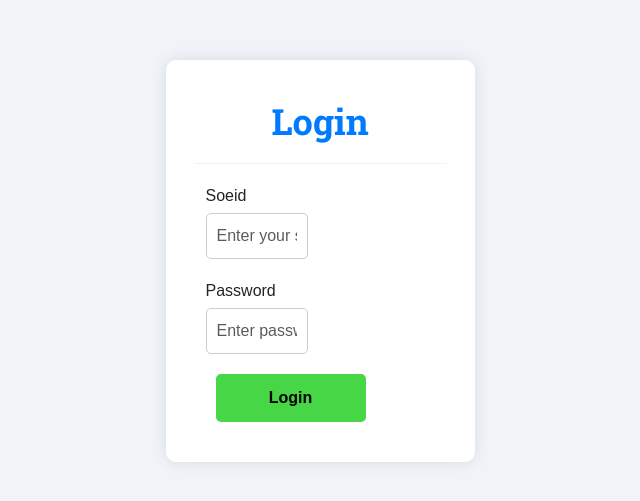
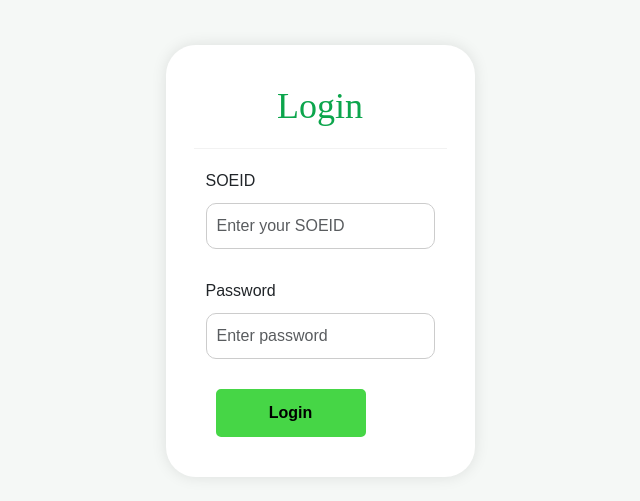
Before and after one commit to Shriya064/Personal_Finance_Manager, a React (Create React App) app in the folder frontend/: page / in a window 1280 px wide. Shown: the part 139-640 px from the top of the page, without its empty margins (320-960 px from the left). Built offline with nearby package versions, Linux system fonts and the light colour scheme; a web font is replaced by a local one.

Commit message:
Changes Login page styling

```diff
--- a/frontend/src/components/Login.css
+++ b/frontend/src/components/Login.css
@@ -3,66 +3,70 @@
 
 body {
     font-family: 'Arial', sans-serif;
-    background-color: #f0f4f8;
+    background-color: #f5f8f6;
     margin: 0;
     padding: 0;
     display: flex;
     justify-content: center;
     align-items: center;
     height: 100vh;
+
 }
 
 .container {
     background-color: #fff;
     padding: 40px;
-    border-radius: 10px;
+    border-radius: 30px;
     box-shadow: 0 0 15px rgba(0, 0, 0, 0.1);
     max-width: 500px; /* Increased width */
     width: 100%;
+     /* Center align text inside container */
+    align-items: center; /* Center horizontally */
 }
 
 h2 {
     margin-bottom: 20px;
-    color: #007bff;
+    color: #0ca54c; /* Green */
     text-align: center;
-    font-family: 'Roboto Slab', serif;
+    font-family: 'Times New Roman', serif;
     font-size: 36px;
 }
 
 .form-group {
-    margin-bottom: 20px;
+    margin-bottom: 30px;
     position: relative;
 }
 
 .form-control {
     width: 100%;
     padding: 10px; /* Default padding */
-    border-radius: 5px;
+    border-radius: 10px;
     border: 1px solid #ccc;
-    margin-top: 5px;
+    margin-top: 10px;
     font-size: 16px; /* Default font size */
 }
 
 .form-control:focus {
-    border-color: #007bff;
-    box-shadow: 0 0 5px rgba(0, 123, 255, 0.25);
+    border-color: #2ecc71; /* Green */
+    box-shadow: 0 0 5px rgba(46, 204, 113, 0.25); /* Green */
     outline: none;
 }
 
 .btn-primary {
-    width: 100%;
+    width: 90%;
     padding: 10px;
-    background-color: #007bff;
+    background-color: #2ecc71; /* Green */
     border: none;
     border-radius: 5px;
     color: #fff;
-    font-size: 18px;
+    font-size: 16px;
     cursor: pointer;
     transition: background-color 0.3s ease;
+    text-align: center;
 }
 
 .btn-primary:hover {
-    background-color: #0056b3;
+    background-color: #27ae60; /* Darker green */
 }
 
 .password-toggle {
@@ -71,15 +75,18 @@ h2 {
     right: 10px;
     transform: translateY(-50%);
     cursor: pointer;
-    color: #007bff;
+    text-align: center;
+    color: #2ecc71; /* Green */
 }
 
 hr {
     margin: 20px 0;
     border: none;
     border-top: 1px solid #ccc;
+    text-align: center;
 }
 
 .mt-4 {
     margin-top: 20px;
+    text-align: center;
 }
--- a/frontend/src/components/Login.jsx
+++ b/frontend/src/components/Login.jsx
@@ -55,12 +55,12 @@ function Login() {
              </div>
 
              <div class="row">
-             <div class="col-sm-6">
+             <div >
 
             <form>
         <div class="form-group">
-          <label>Soeid</label>
-          <input type="soeid"  class="form-control" id="soeid" placeholder="Enter your soeid"
+          <label>SOEID</label>
+          <input type="soeid"  class="form-control" id="soeid" placeholder="Enter your SOEID"
 
           value={soeid}
           onChange={(event) => {
```
